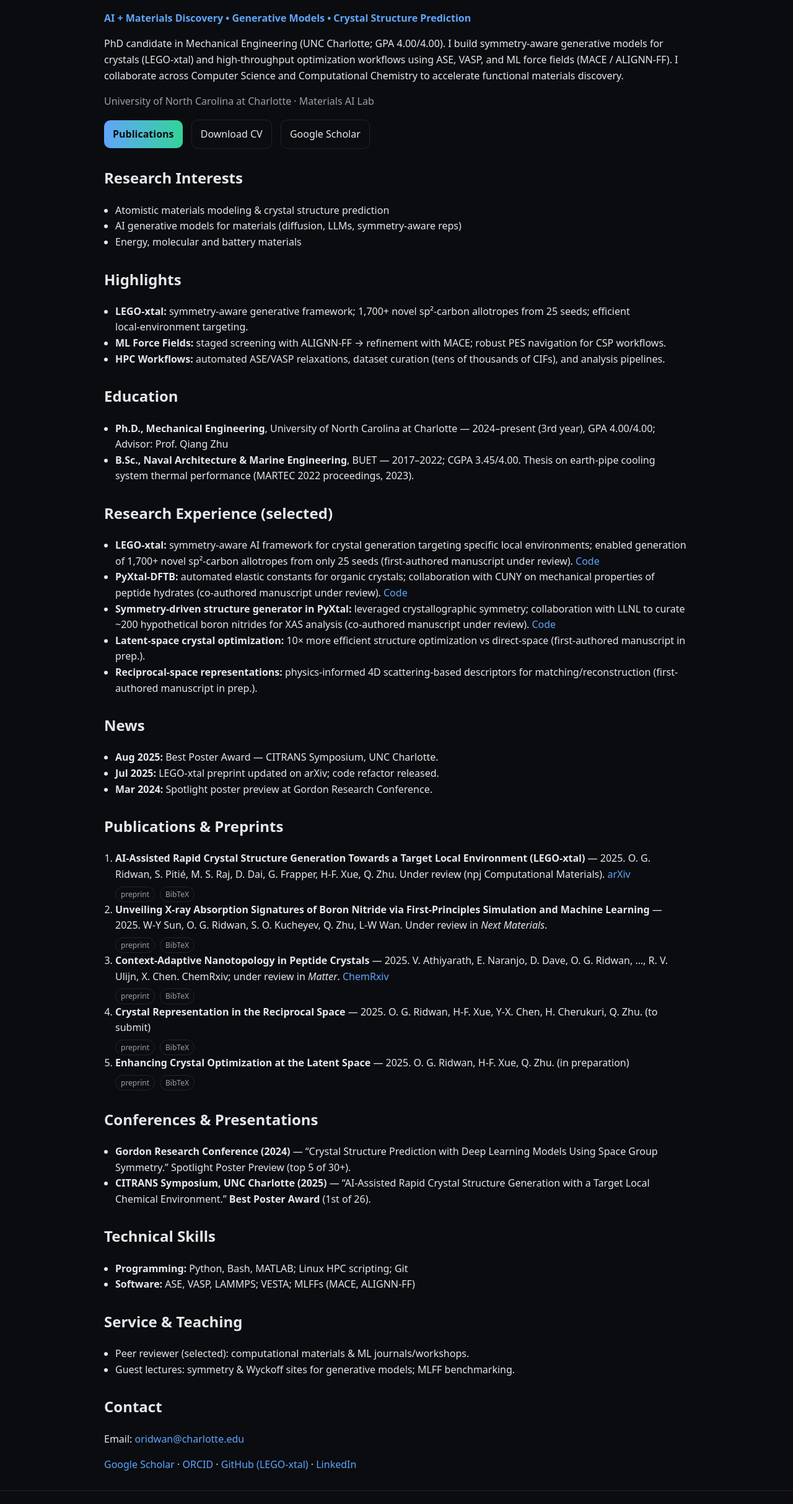
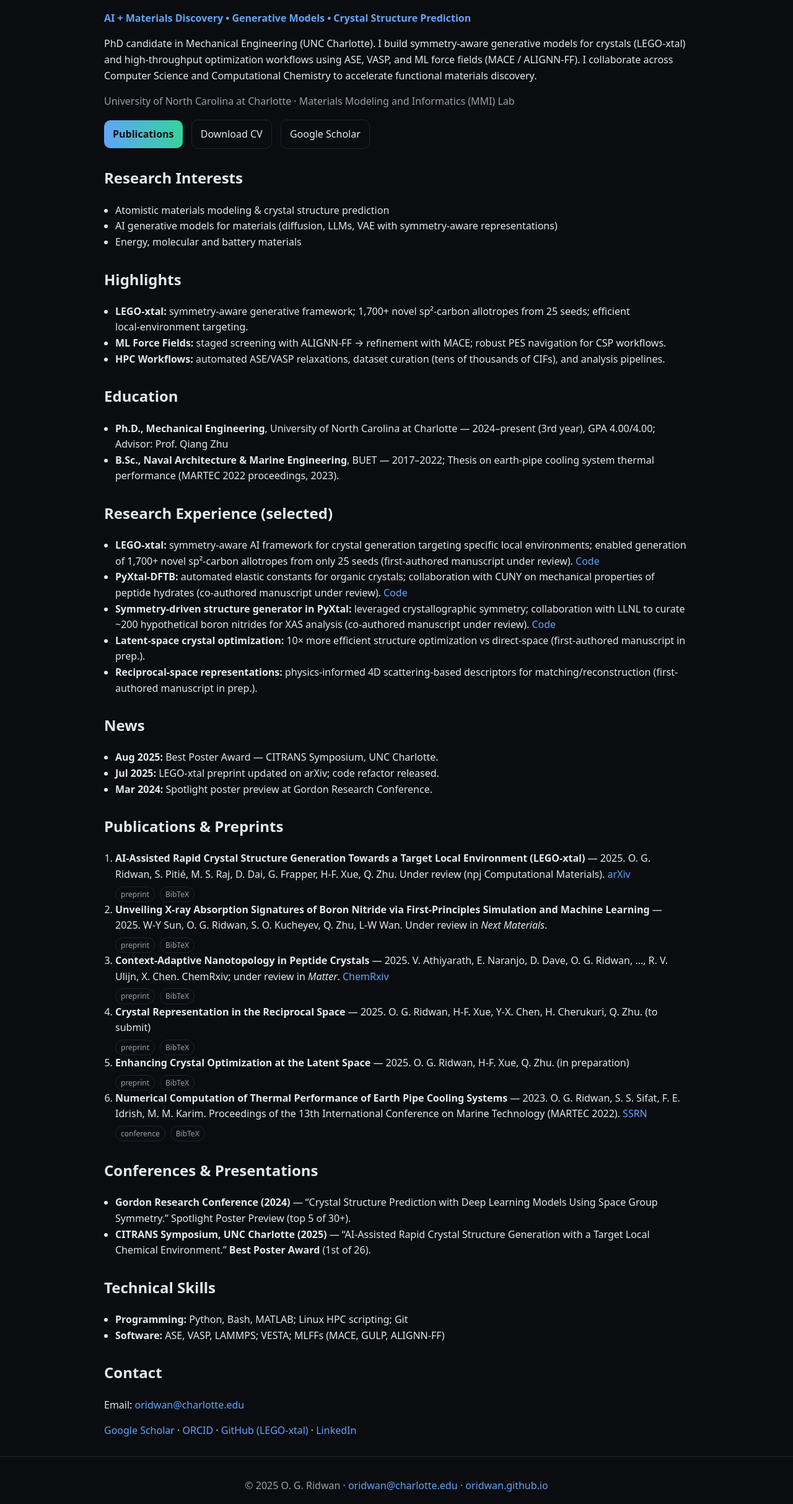
Before and after one commit to oridwan/oridwan.github.io, a plain HTML site: page index.html in a window 1280 px wide. Shown: the part 128-2554 px from the top of the page at 62% size. Drawn offline with Linux system fonts and the light colour scheme.

```diff
--- a/index.html
+++ b/index.html
@@ -59,14 +59,14 @@
   <section class="hero" id="about">
     <h1>Osman Goni Ridwan</h1>
     <p class="tag">AI + Materials Discovery • Generative Models • Crystal Structure Prediction</p>
-    <p>PhD candidate in Mechanical Engineering (UNC Charlotte; GPA 4.00/4.00). I build symmetry-aware
+    <p>PhD candidate in Mechanical Engineering (UNC Charlotte). I build symmetry-aware
        generative models for crystals (LEGO-xtal) and high-throughput optimization workflows using ASE,
        VASP, and ML force fields (MACE / ALIGNN-FF). I collaborate across Computer Science and
        Computational Chemistry to accelerate functional materials discovery. <!-- Resume source --> </p>
-    <p class="affil">University of North Carolina at Charlotte · Materials AI Lab</p>
+    <p class="affil">University of North Carolina at Charlotte · Materials Modeling and Informatics (MMI) Lab</p>
     <p class="cta">
       <a class="btn primary" href="#pubs">Publications</a>
-      <a class="btn" href="assets/CV.pdf" target="_blank" rel="noopener">Download CV</a>
+      <a class="btn" href="assets/OGR.pdf" target="_blank" rel="noopener">Download CV</a>
       <a class="btn" href="https://scholar.google.com/" target="_blank" rel="noopener">Google Scholar</a>
     </p>
   </section>
@@ -76,7 +76,7 @@
     <h2>Research Interests</h2>
     <ul>
       <li>Atomistic materials modeling & crystal structure prediction</li>
-      <li>AI generative models for materials (diffusion, LLMs, symmetry-aware reps)</li>
+      <li>AI generative models for materials (diffusion, LLMs, VAE with symmetry-aware representations)</li>
       <li>Energy, molecular and battery materials</li>
     </ul>
   </section>
@@ -95,7 +95,7 @@
     <h2>Education</h2>
     <ul>
       <li><b>Ph.D., Mechanical Engineering</b>, University of North Carolina at Charlotte — 2024–present (3rd year), GPA 4.00/4.00; Advisor: Prof. Qiang Zhu</li>
-      <li><b>B.Sc., Naval Architecture & Marine Engineering</b>, BUET — 2017–2022; CGPA 3.45/4.00. Thesis on earth-pipe cooling system thermal performance (MARTEC 2022 proceedings, 2023).</li>
+      <li><b>B.Sc., Naval Architecture & Marine Engineering</b>, BUET — 2017–2022; Thesis on earth-pipe cooling system thermal performance (MARTEC 2022 proceedings, 2023).</li>
     </ul>
   </section>
 
@@ -164,6 +164,15 @@
           <a class="badge" href="#" target="_blank" rel="noopener">BibTeX</a>
         </div>
       </li>
+      <li>
+        <b>Numerical Computation of Thermal Performance of Earth Pipe Cooling Systems</b> — 2023.
+        O. G. Ridwan, S. S. Sifat, F. E. Idrish, M. M. Karim. Proceedings of the 13th International Conference on Marine Technology (MARTEC 2022).
+        <a href="https://papers.ssrn.com/sol3/papers.cfm?abstract_id=XXXXXX" target="_blank">SSRN</a>
+        <div class="badges">
+          <span class="badge">conference</span>
+          <a class="badge" href="#" target="_blank" rel="noopener">BibTeX</a>
+        </div>
+      </li>
     </ol>
   </section>
 
@@ -181,26 +190,19 @@
     <h2>Technical Skills</h2>
     <ul>
       <li><b>Programming:</b> Python, Bash, MATLAB; Linux HPC scripting; Git</li>
-      <li><b>Software:</b> ASE, VASP, LAMMPS; VESTA; MLFFs (MACE, ALIGNN-FF)</li>
+      <li><b>Software:</b> ASE, VASP, LAMMPS; VESTA; MLFFs (MACE, GULP, ALIGNN-FF)</li>
     </ul>
   </section>
 
-  <section id="service">
-    <h2>Service & Teaching</h2>
-    <ul>
-      <li>Peer reviewer (selected): computational materials & ML journals/workshops.</li>
-      <li>Guest lectures: symmetry & Wyckoff sites for generative models; MLFF benchmarking.</li>
-    </ul>
-  </section>
 
   <!-- CONTACT -->
   <section id="contact">
     <h2>Contact</h2>
     <p>Email: <a href="mailto:oridwan@charlotte.edu">oridwan@charlotte.edu</a> </p>
     <p>
-      <a href="https://scholar.google.com/" target="_blank" rel="noopener">Google Scholar</a> ·
-      <a href="https://orcid.org/" target="_blank" rel="noopener">ORCID</a> ·
-      <a href="https://github.com/MaterSim/LEGO-xtal" target="_blank" rel="noopener">GitHub (LEGO‑xtal)</a> ·
+      <a href="https://scholar.google.com/citations?user=I816NWsAAAAJ&hl=en" target="_blank" rel="noopener">Google Scholar</a> ·
+      <a href="https://orcid.org/0009-0005-8578-0791" target="_blank" rel="noopener">ORCID</a> ·
+      <a href="https://https://github.com/oridwan" target="_blank" rel="noopener">GitHub (LEGO‑xtal)</a> ·
       <a href="https://linkedin.com/in/ogridwan" target="_blank" rel="noopener">LinkedIn</a>
     </p>
   </section>
```
Also changed, not shown: 2 other files.
